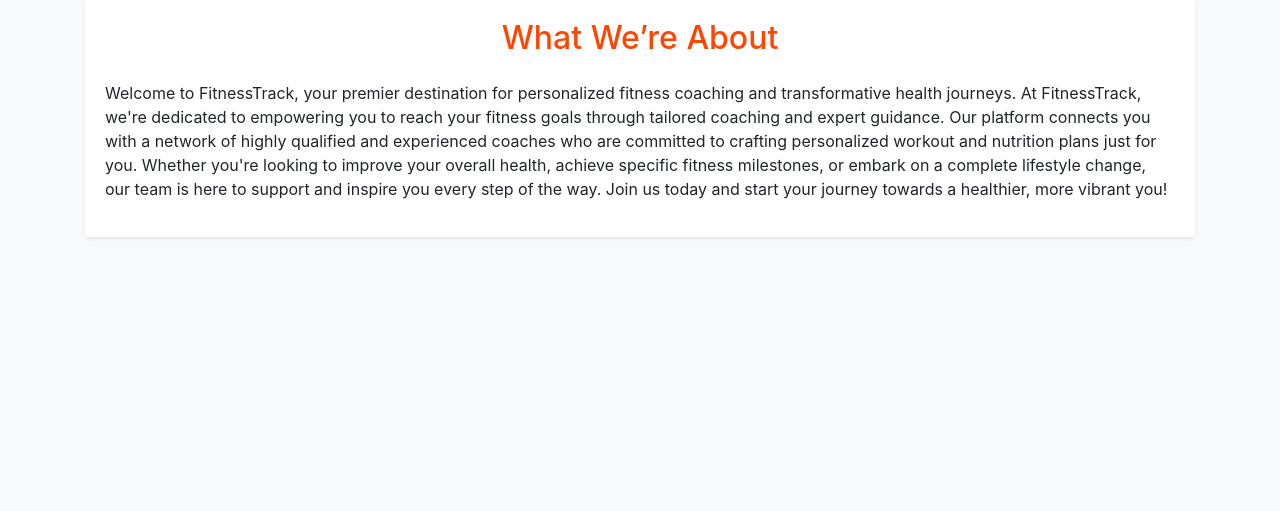
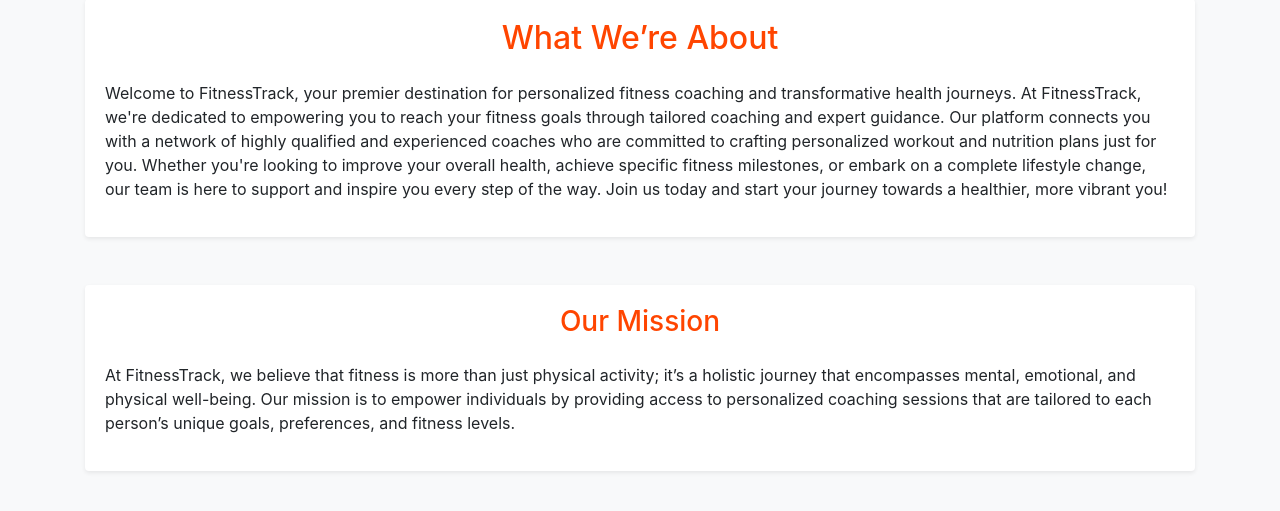
Before and after one commit to Izzeddin-Samara/Fitness_Track, a Django app: page /about_us/ in a window 1280 px wide. Shown: the part 129-640 px from the top of the page. Run offline with Django 3.2, Linux system fonts and the light colour scheme; some libraries are stand-ins or nearby versions.

Commit message:
Add 'Our Mission' section to About Us page

```diff
--- a/app/templates/about_us.html
+++ b/app/templates/about_us.html
@@ -37,6 +37,18 @@
                 </div>
             </div>
         </section>
+
+        <section class="mb-5">
+            <div class="card shadow-sm border-0">
+                <div class="card-body">
+                    <h3 class="text-center mb-4">Our Mission</h3>
+                    <p>At FitnessTrack, we believe that fitness is more than just physical activity; it’s a holistic
+                        journey that encompasses mental, emotional, and physical well-being. Our mission is to empower
+                        individuals by providing access to personalized coaching sessions that are tailored to each
+                        person’s unique goals, preferences, and fitness levels.</p>
+                </div>
+            </div>
+        </section>
     </main>
 </body>
 
```
